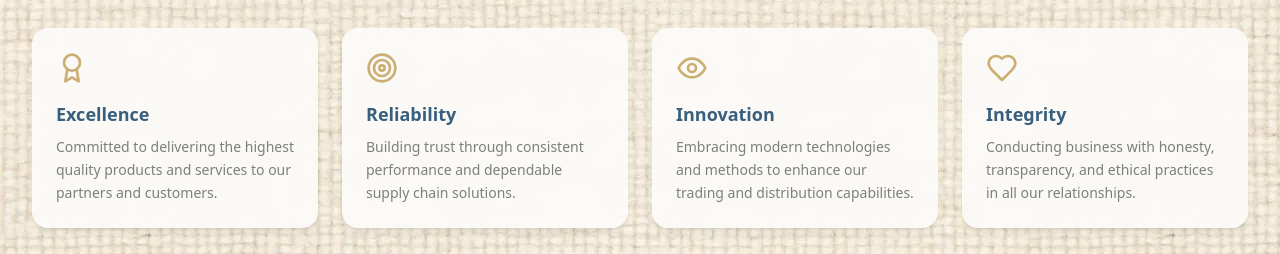
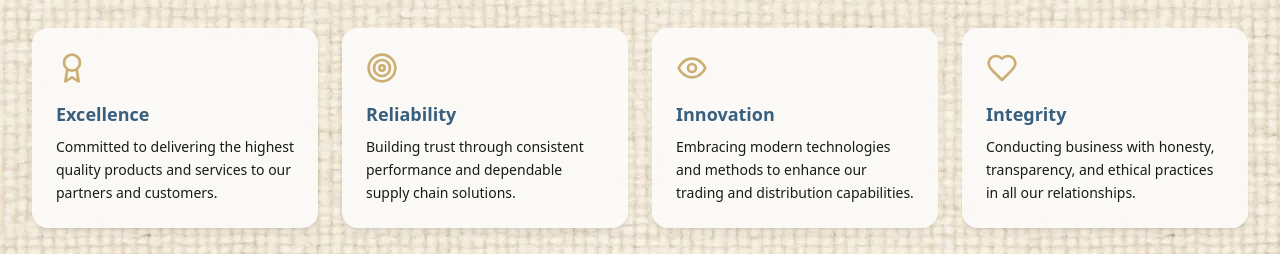
Before and after one commit to alfajarsadiq/alfajarsadiq, a React (Vite) app: page /about in a window 1280 px wide. Shown: the part 1740-1994 px from the top of the page. Built offline with nearby package versions, Linux system fonts and the light colour scheme; no server answers; a web font is replaced by a local one.

Commit message:
Update About.tsx

```diff
--- a/src/pages/About.tsx
+++ b/src/pages/About.tsx
@@ -198,7 +198,7 @@
               >
                 <value.icon className="h-8 w-8 mb-4 text-[#C6A664]" />
                 <h4 className="text-lg font-semibold mb-2 text-[#234E70]">{value.title}</h4>
-                <p className="text-sm leading-relaxed text-[#707070]">{value.description}</p>
+                <p className="text-sm leading-relaxed text-[#707070]-800">{value.description}</p>
               </motion.div>
             ))}
           </div>
```
